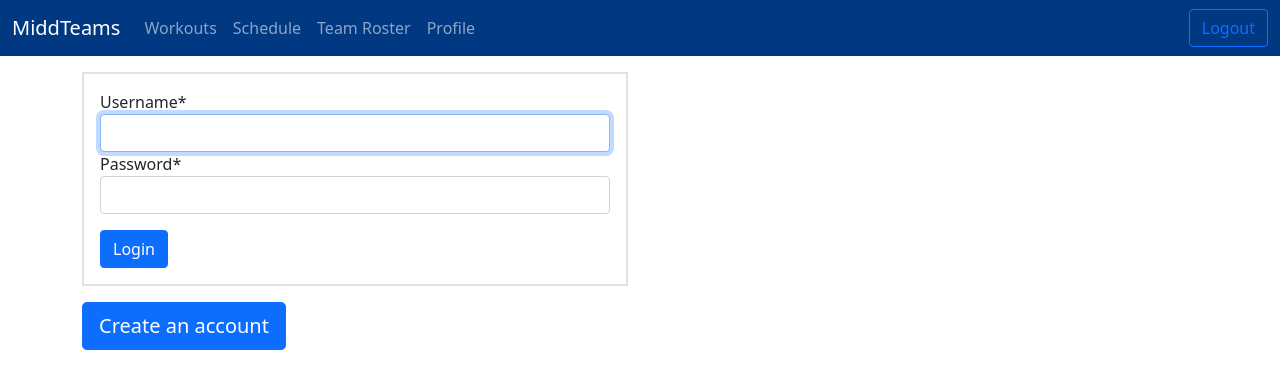
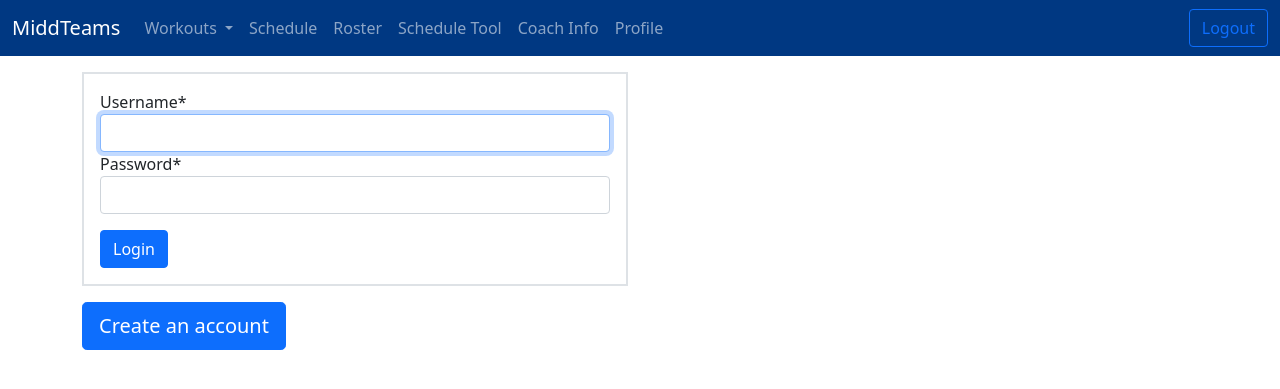
Before and after one commit to dborah123/MiddTeams, a Django app: a page that uses templates/navbar.html in a window 1280 px wide. Shown: the top 389 px of the page. Run offline with Django 3.2, Linux system fonts and the light colour scheme; data that the repository does not hold is empty; some libraries are stand-ins or nearby versions.

Commit message:
touched up navbar

```diff
--- a/templates/navbar.html
+++ b/templates/navbar.html
@@ -4,6 +4,9 @@
 {% url 'teams:roster' as path_to_roster %}
 {% url 'accounts:profile' as path_to_profile %}
 {% url 'logout' as path_to_logout %}
+{% url 'workouts:workout-all' as path_to_all_workouts %}
+{% url 'teams:schedule-tool' as path_to_tool %}
+{% url 'teams:excuses' as path_to_excuses %}
 
 <nav class="navbar navbar-expand-lg navbar-dark" style="background-color: #003882;">
     <div class="container-fluid">
@@ -13,10 +16,14 @@
         </button>
         <div class="collapse navbar-collapse" id="navbarSupportedContent">
             <ul class="navbar-nav me-auto mb-2 mb-lg-0">
-                <li class="nav-item">
-                    <a class="nav-link {% if request.path == path_to_workouts %}active{% endif %}" aria-current="page" href="{{path_to_workouts}}">
+                <li class="nav-item dropdown">
+                    <a class="nav-link dropdown-toggle {% if request.path == path_to_workouts %}active{% endif %}" href="#" id="navbarDropdownMenuLink" role="button" data-bs-toggle="dropdown" aria-expanded="false">
                         Workouts
                     </a>
+                    <ul class="dropdown-menu" aria-labelledby="navbarDropdownMenuLink">
+                        <li><a class="dropdown-item" href="{{path_to_workouts}}">Upcoming Workouts</a></li>
+                        <li><a class="dropdown-item" href="{{path_to_all_workouts}}">All Workouts</a></li>
+                    </ul>
                 </li>
                 <li class="nav-item">
                     <a class="nav-link {% if request.path == path_to_schedule %}active{% endif %}" href="{{path_to_schedule}}">
@@ -25,7 +32,17 @@
                 </li>
                 <li class="nav-item">
                     <a class="nav-link {% if request.path == path_to_roster %}active{% endif %}" href="{{path_to_roster}}">
-                        Team Roster
+                        Roster
+                    </a>
+                </li>
+                <li class="nav-item">
+                    <a class="nav-link {% if request.path == path_to_tool %}active{% endif %}" href="{{path_to_tool}}">
+                        Schedule Tool
+                    </a>
+                </li>
+                <li class="nav-item">
+                    <a class="nav-link {% if request.path == path_to_excuses %}active{% endif %}" href="{{path_to_excuses}}">
+                        Coach Info
                     </a>
                 </li>
                 <li class="nav-item">
```
